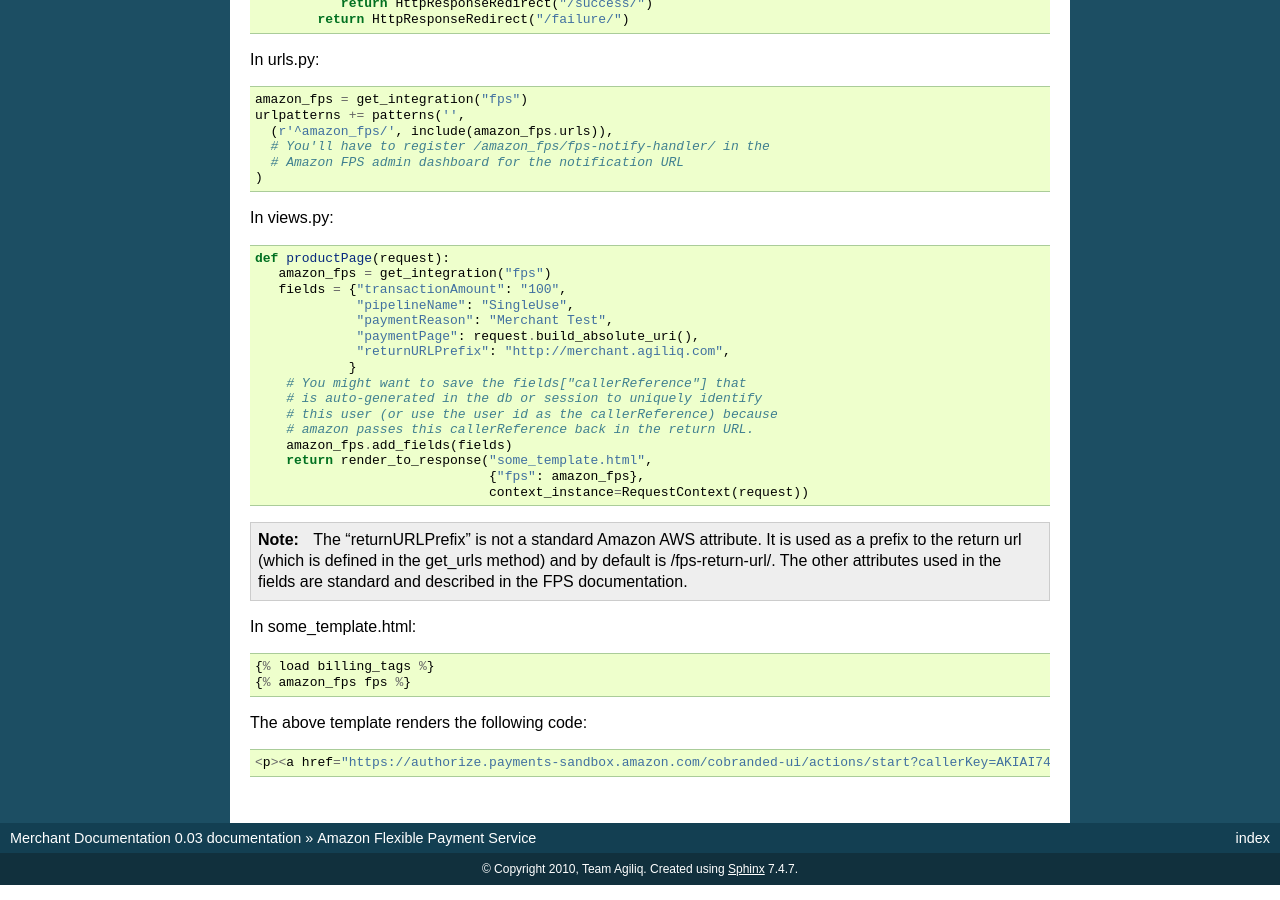
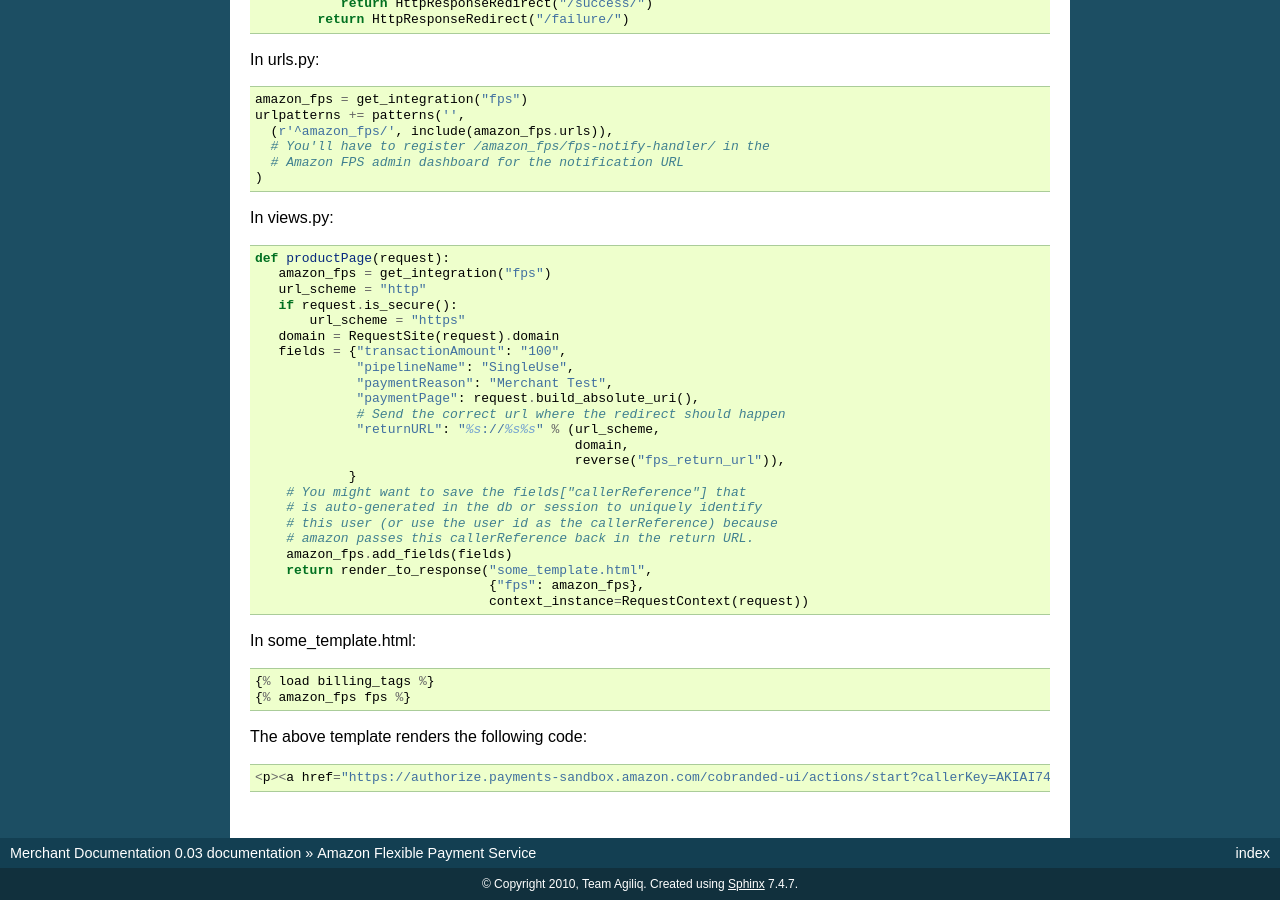
Before and after one commit to agiliq/merchant, a Sphinx documentation site: the page built from docs/offsite/amazon_fps.rst, in a window 1280 px wide and 900 px high, scrolled down 1372 px. Built offline with Sphinx 7.4.7, drawn with Linux system fonts in a browser that asks for light colours.

Commit message:
Deprecate the returnURLPrefix option in Amazon FPS. The user must manually send the return URL.

```diff
--- a/docs/offsite/amazon_fps.rst
+++ b/docs/offsite/amazon_fps.rst
@@ -91,11 +91,18 @@
 
     def productPage(request):
        amazon_fps = get_integration("fps")
+       url_scheme = "http"
+       if request.is_secure():
+           url_scheme = "https"
+       domain = RequestSite(request).domain
        fields = {"transactionAmount": "100",
                  "pipelineName": "SingleUse",
                  "paymentReason": "Merchant Test",
                  "paymentPage": request.build_absolute_uri(),
-                 "returnURLPrefix": "http://merchant.agiliq.com",
+		 # Send the correct url where the redirect should happen
+                 "returnURL": "%s://%s%s" % (url_scheme,
+		                             domain,
+					     reverse("fps_return_url")),
                 }
         # You might want to save the fields["callerReference"] that
         # is auto-generated in the db or session to uniquely identify
@@ -105,13 +112,6 @@
 	return render_to_response("some_template.html",
 	                          {"fps": amazon_fps},
 				  context_instance=RequestContext(request))
-
-.. note::
-
-   The "returnURLPrefix" is not a standard Amazon AWS attribute. It is used
-   as a prefix to the return url (which is defined in the get_urls method)
-   and by default is /fps-return-url/. The other attributes used in the fields
-   are standard and described in the FPS documentation.
 
 
 In some_template.html::
```
Also changed, not shown: 2 other files.
